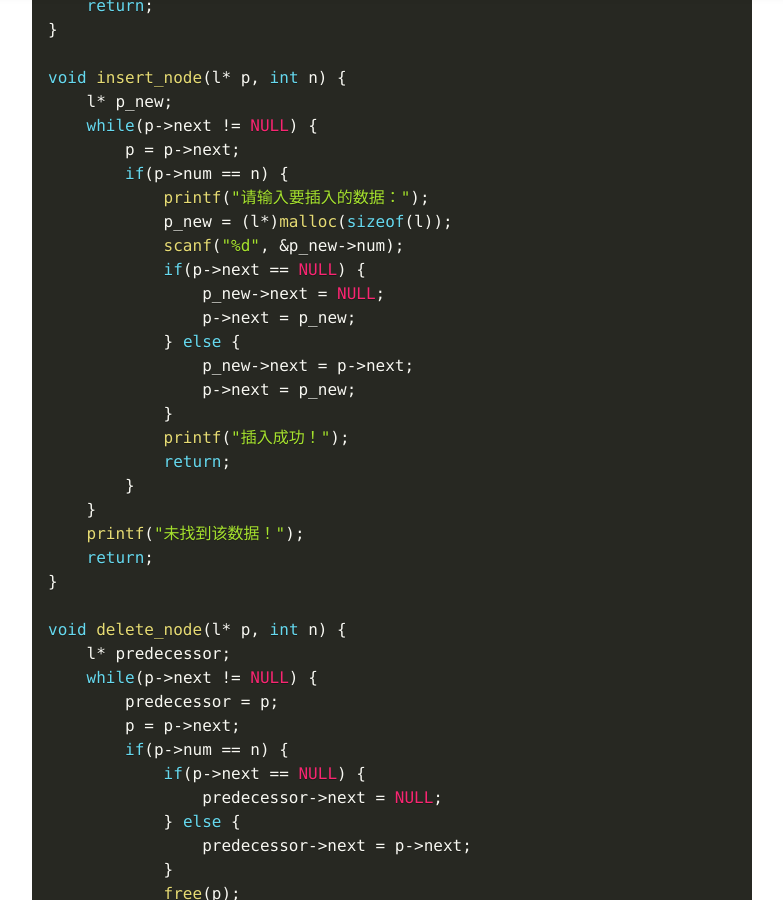
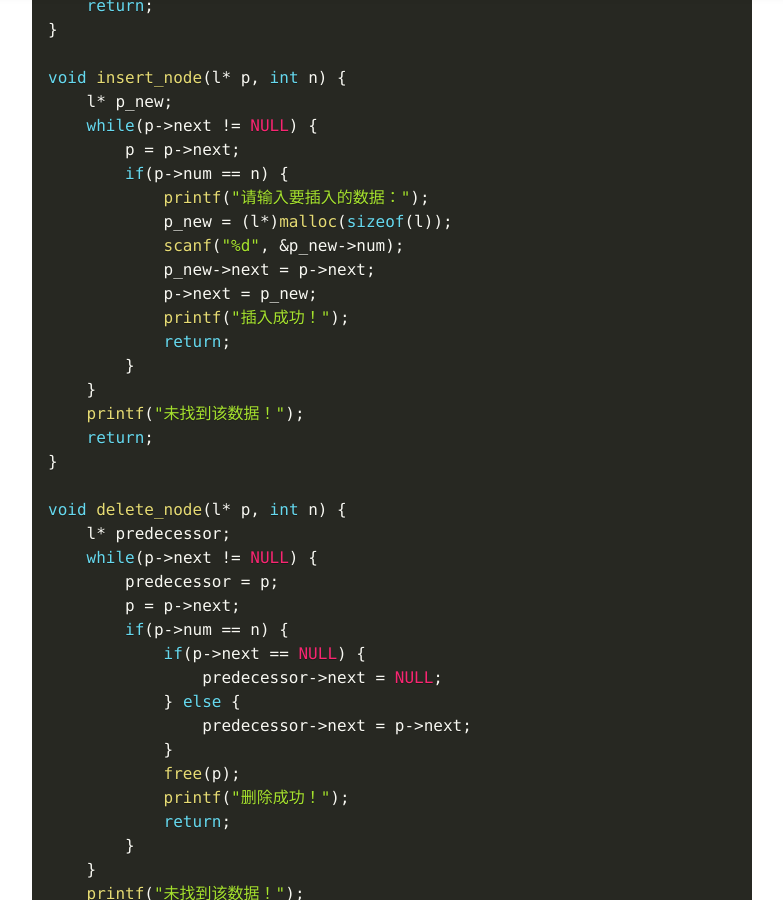
Before and after one commit to Morimiue/mzzx.github.io, a Jekyll site: the page built from _posts/2018-12-12-singly-linked-list-2.md, in a window 1280 px wide and 900 px high, scrolled down 4013 px. Shown: the whole window, without its empty margins (248-1031 px from the left). Built offline with Jekyll 4.4.1, drawn with Linux system fonts in a browser that asks for light colours; nearby versions of some CDN libraries; comment, search, counter and statistics services are not loaded; a style sheet for code colours, icons or effects is not loaded.

Commit message:
revise article: singly-linked-list-2

```diff
--- a/_posts/2018-12-12-singly-linked-list-2.md
+++ b/_posts/2018-12-12-singly-linked-list-2.md
@@ -149,13 +149,8 @@ void insert_node(l* p, int n) {
             printf("请输入要插入的数据：");
             p_new = (l*)malloc(sizeof(l));
             scanf("%d", &p_new->num);
-            if(p->next == NULL) {
-                p_new->next = NULL;
-                p->next = p_new;
-            } else {
-                p_new->next = p->next;
-                p->next = p_new;
-            }
+            p_new->next = p->next;
+            p->next = p_new;
             printf("插入成功！");
             return;
         }
```
